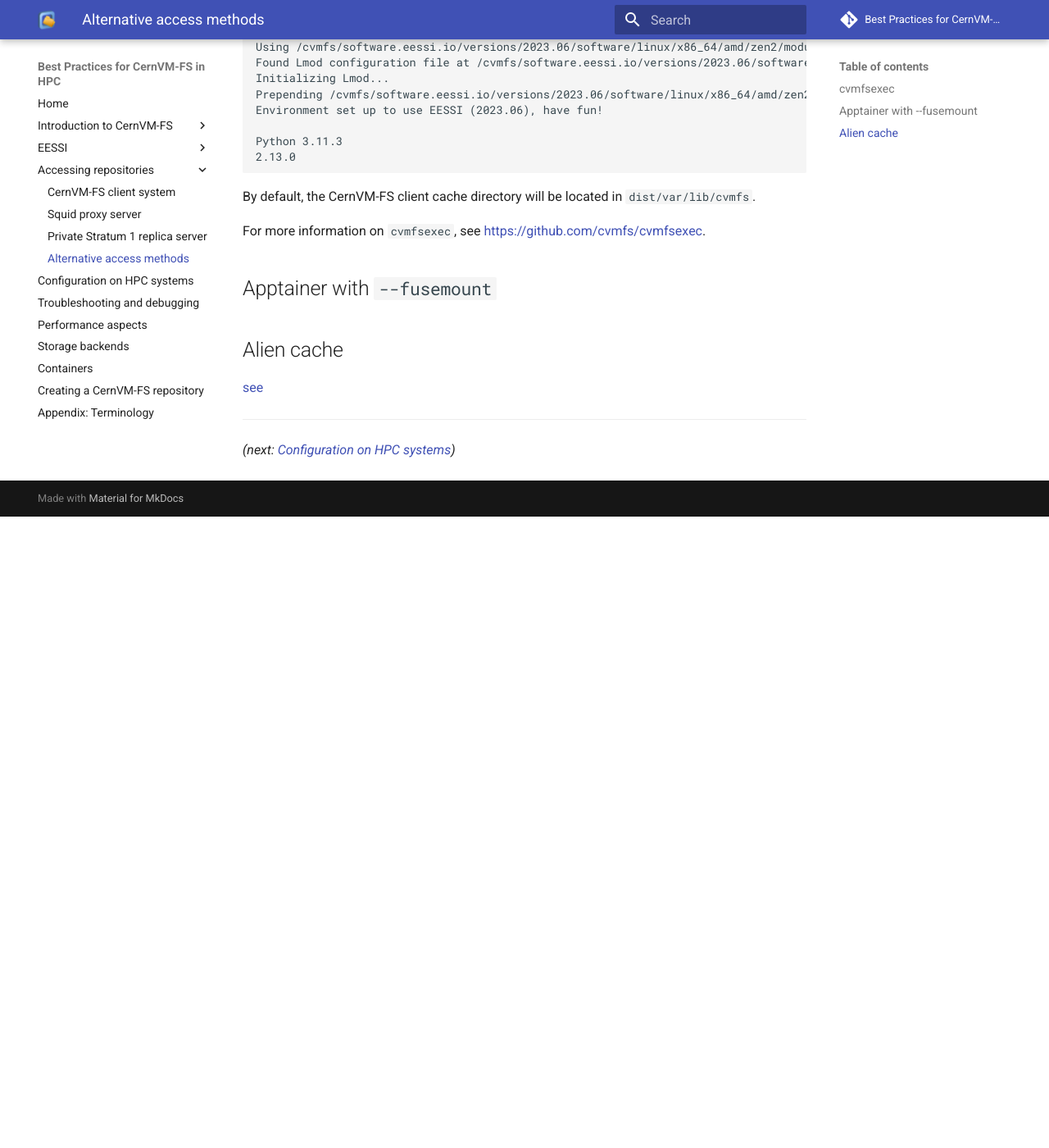
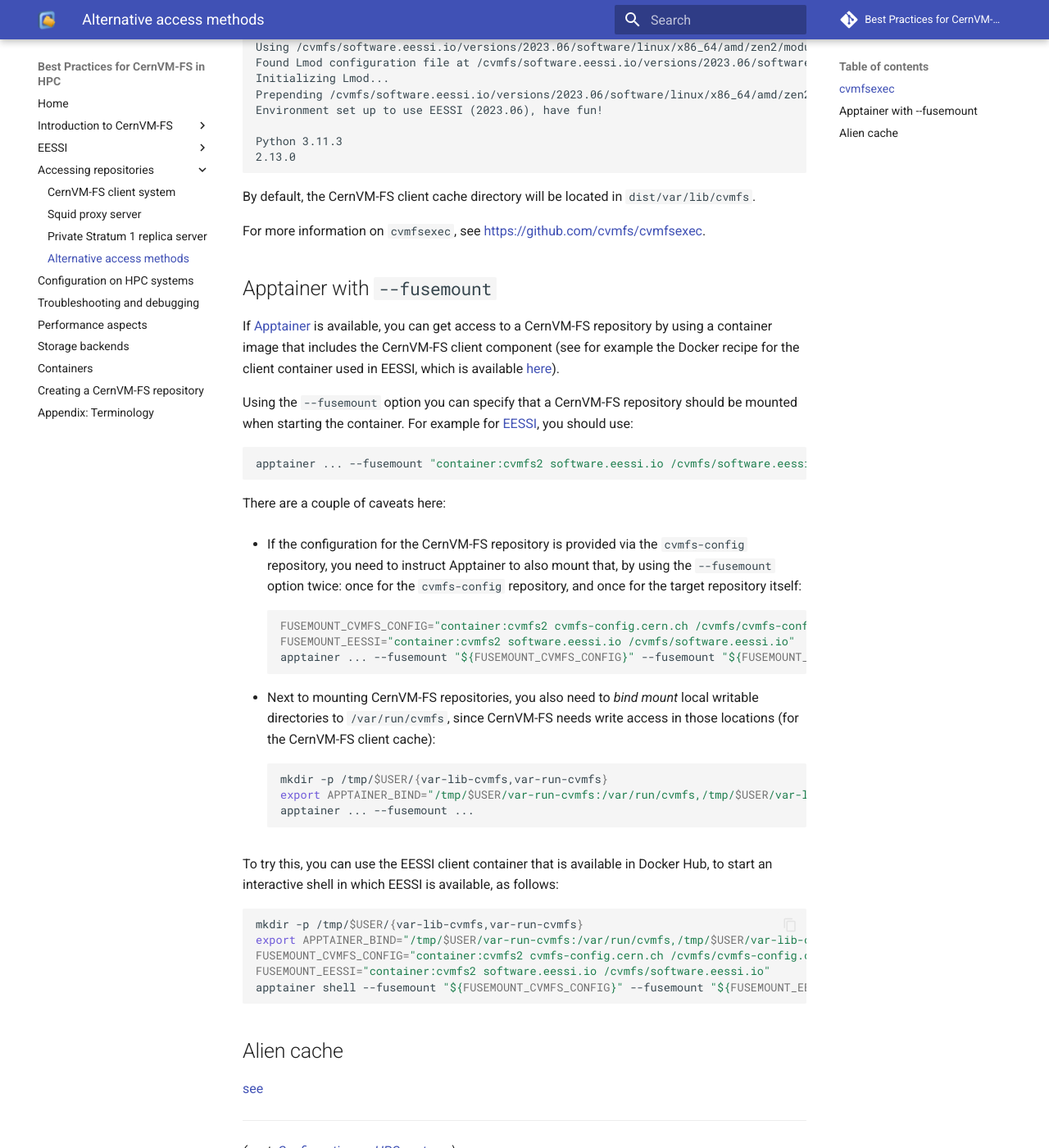
Before and after one commit to multixscale/cvmfs-tutorial-hpc-best-practices, an MkDocs documentation site: the page built from docs/access/alternatives.md, in a window 1280 px wide and 1400 px high, scrolled down 1516 px. Shown: the whole window at 82% size. Built offline with MkDocs 1.6.1 and Material for MkDocs 9.7.7, drawn with Linux system fonts in a browser that asks for light colours; comment, search, counter and statistics services are not loaded; before the commit the page ends 2146 px from its top, so only the background shows below that.

Commit message:
add section on using Apptainer with --fusemount

````diff
--- a/docs/access/alternatives.md
+++ b/docs/access/alternatives.md
@@ -80,6 +80,48 @@
 
 ## Apptainer with `--fusemount`
 
+If [Apptainer](https://apptainer.org) is available, you can get access to a CernVM-FS repository
+by using a container image that includes the CernVM-FS client component (see for example the Docker recipe
+for the client container used in EESSI, which is available [here](https://github.com/EESSI/filesystem-layer/blob/main/containers/Dockerfile.EESSI-client-centos7)).
+
+Using the `--fusemount` option you can specify that a CernVM-FS repository should be mounted
+when starting the container. For example for [EESSI](../eessi/high-level-design.md#filesystem_layer),
+you should use:
+
+```bash
+apptainer ... --fusemount "container:cvmfs2 software.eessi.io /cvmfs/software.eessi.io" ...
+```
+
+There are a couple of caveats here:
+
+* If the configuration for the CernVM-FS repository is provided via the `cvmfs-config` repository,
+  you need to instruct Apptainer to also mount that, by using the `--fusemount` option twice: once for
+  the `cvmfs-config` repository, and once for the target repository itself:
+  ```bash
+  FUSEMOUNT_CVMFS_CONFIG="container:cvmfs2 cvmfs-config.cern.ch /cvmfs/cvmfs-config.cern.ch"
+  FUSEMOUNT_EESSI="container:cvmfs2 software.eessi.io /cvmfs/software.eessi.io"
+  apptainer ... --fusemount "${FUSEMOUNT_CVMFS_CONFIG}" --fusemount "${FUSEMOUNT_EESSI}" ...
+  ```
+
+* Next to mounting CernVM-FS repositories, you also need to *bind mount* local writable directories
+  to `/var/run/cvmfs`, since CernVM-FS needs write access in those locations (for the CernVM-FS client cache):
+  ```bash
+  mkdir -p /tmp/$USER/{var-lib-cvmfs,var-run-cvmfs}
+  export APPTAINER_BIND="/tmp/$USER/var-run-cvmfs:/var/run/cvmfs,/tmp/$USER/var-lib-cvmfs:/var/lib/cvmfs"
+  apptainer ... --fusemount ...
+  ```
+
+To try this, you can use the EESSI client container that is available in Docker Hub,
+to start an interactive shell in which EESSI is available, as follows:
+
+```{ .bash .copy }
+mkdir -p /tmp/$USER/{var-lib-cvmfs,var-run-cvmfs}
+export APPTAINER_BIND="/tmp/$USER/var-run-cvmfs:/var/run/cvmfs,/tmp/$USER/var-lib-cvmfs:/var/lib/cvmfs"
+FUSEMOUNT_CVMFS_CONFIG="container:cvmfs2 cvmfs-config.cern.ch /cvmfs/cvmfs-config.cern.ch"
+FUSEMOUNT_EESSI="container:cvmfs2 software.eessi.io /cvmfs/software.eessi.io"
+apptainer shell --fusemount "${FUSEMOUNT_CVMFS_CONFIG}" --fusemount "${FUSEMOUNT_EESSI}" docker://ghcr.io/eessi/client-pilot:centos7
+```
+
 ## Alien cache
 
 [see](../configuration_hpc.md#alien-cache)
````
